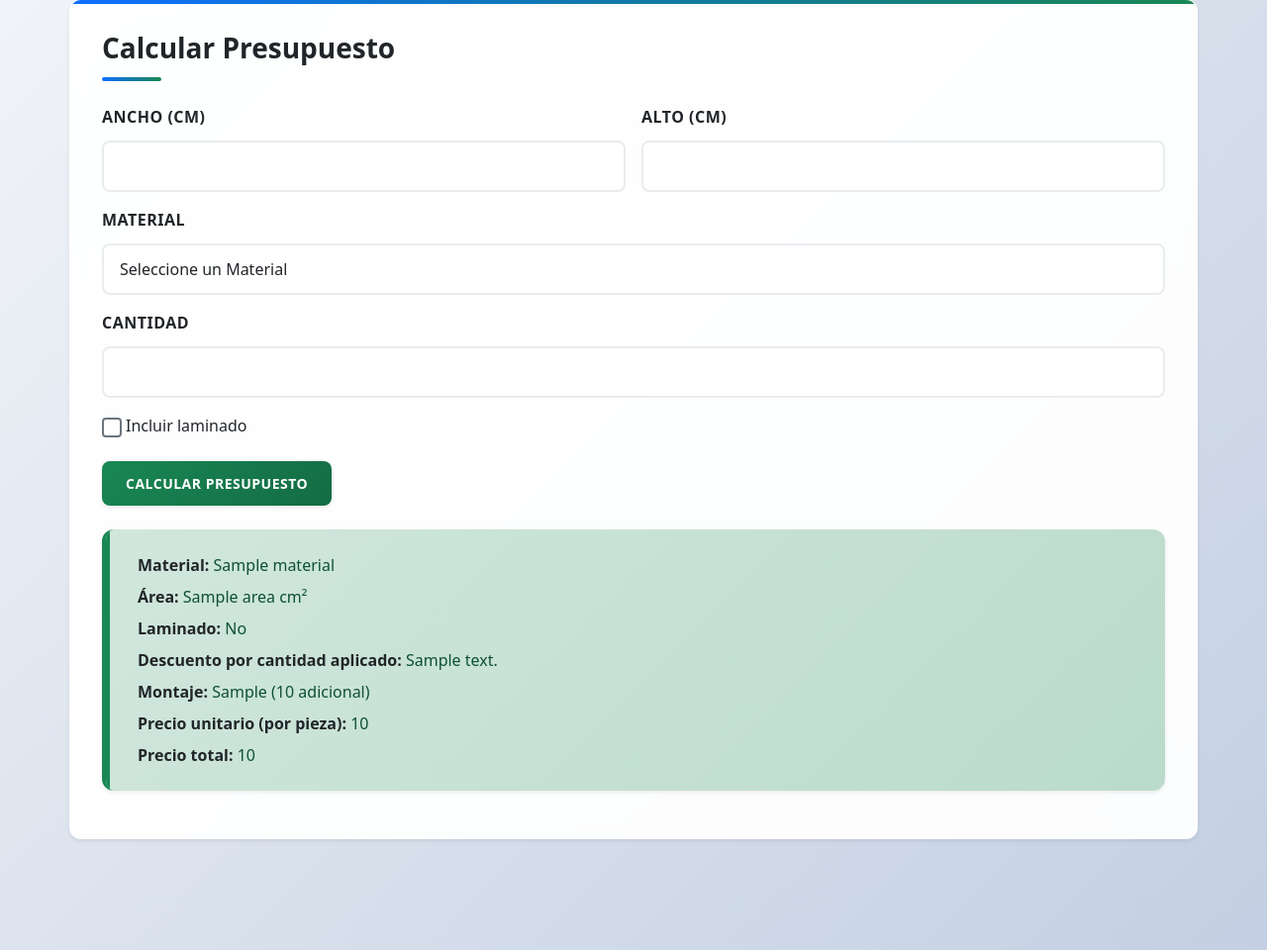
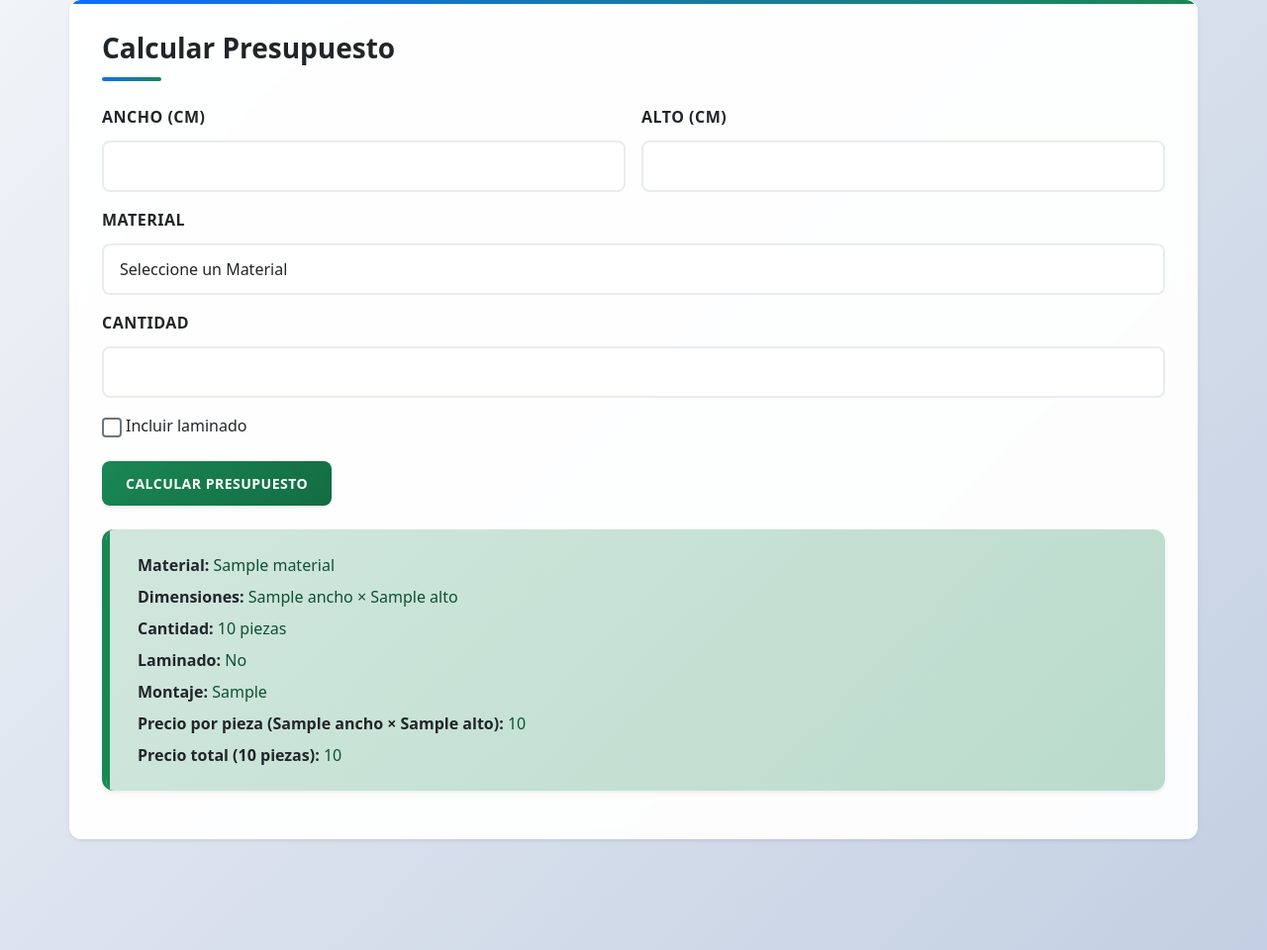
Before and after one commit to PierinaTufillaro/BudgetSearch, a Flask app: template app/templates/client_index.html in a window 1280 px wide. Shown: the part 224-1184 px from the top of the page at 99% size. Run offline with Flask 3, Linux system fonts and the light colour scheme; the template is opened without the code that fills it: most values are stand-ins (such as "Sample title", 1, 10 or a date in 2020).

Commit message:
Changes on the data showed to the users

```diff
--- a/app/templates/client_index.html
+++ b/app/templates/client_index.html
@@ -73,18 +73,18 @@
     {% else %}
       <div class="alert alert-success mt-4">
         <p><strong>Material:</strong> {{ resultado.material }}</p>
-        <p><strong>Área:</strong> {{ resultado.area }} cm²</p>
+        <p><strong>Dimensiones:</strong> {{ resultado.ancho }} × {{ resultado.alto }}</p>
+        <p><strong>Cantidad:</strong> {{ resultado.cantidad }} piezas</p>
         <p><strong>Laminado:</strong> {{ 'Sí' if resultado.laminado else 'No' }}</p>
-        <p><strong>Descuento por cantidad aplicado:</strong> {{ resultado.descuento_cantidad }} </p>
         <p><strong>Montaje:</strong>
           {% if resultado.material_montado %}
-            {{ resultado.material_montado }} ({{ resultado.precio_montado }} adicional)
+            {{ resultado.material_montado }}
           {% else %}
             Sin montaje
           {% endif %}
         </p>
-        <p><strong>Precio unitario (por pieza):</strong> {{ resultado.precio_unitario }}</p>
-        <p><strong>Precio total:</strong> {{ resultado.precio_total }}</p>
+        <p><strong>Precio por pieza ({{ resultado.ancho }} × {{ resultado.alto }}):</strong> {{ resultado.precio_por_pieza }}</p>
+        <p><strong>Precio total ({{ resultado.cantidad }} piezas):</strong> {{ resultado.precio_total }}</p>
       </div>
     {% endif %}
 {% endif %}
@@ -108,7 +108,7 @@
       montajes.forEach(m => {
         const option = document.createElement("option");
         option.value = m.id;
-        option.textContent = `${m.nombre} (${m.porcentaje} %)`;
+        option.textContent = m.nombre;
         montajeSelect.appendChild(option);
       });
       montajeDiv.style.display = "block";
```
Also changed, not shown: app/routes/client_routes.py (+15 -5 lines).
